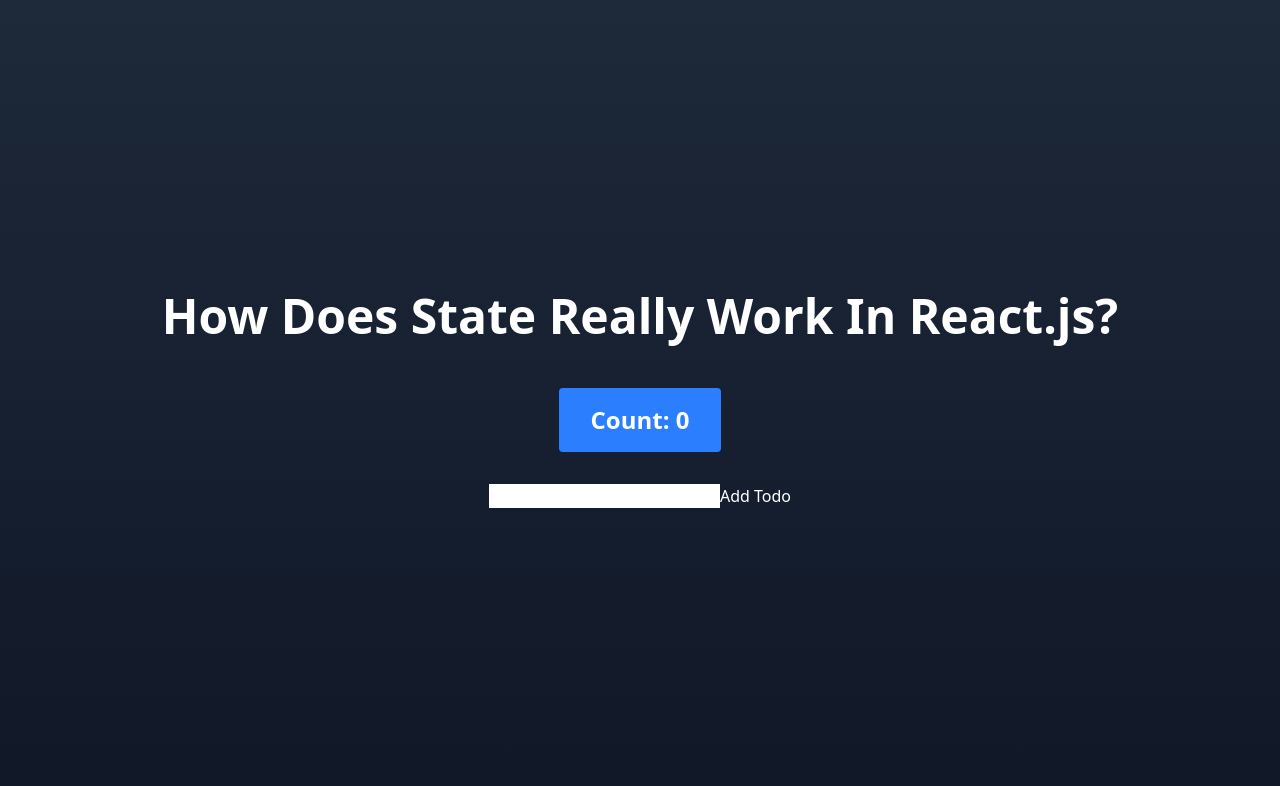
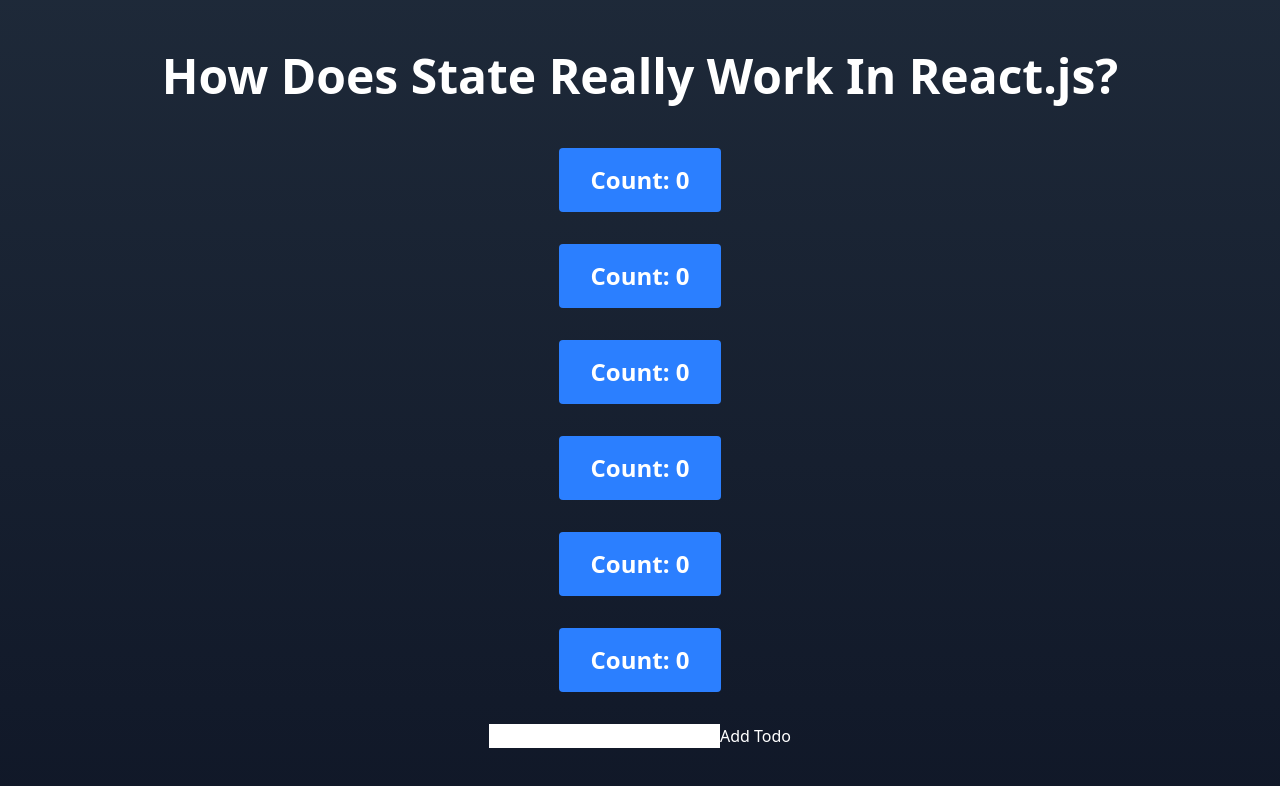
Before and after one commit to addcx1developer/essential-react-hooks-250822, a React (Vite) app: page / in a window 1280 px wide. Shown: the top 786 px of the page. Built offline with nearby package versions, Linux system fonts and the light colour scheme.

Commit message:
final use state component

```diff
--- a/src/components/ReactState.jsx
+++ b/src/components/ReactState.jsx
@@ -6,6 +6,11 @@
     <div className="min-h-screen bg-gradient-to-b from-gray-800 to-gray-900 text-white flex flex-col items-center justify-center p-8">
       <h1 className="text-5xl font-bold mb-12">How Does State Really Work In React.js?</h1>
       <CountComponent />
+      <CountComponent />
+      <CountComponent />
+      <CountComponent />
+      <CountComponent />
+      <CountComponent />
       <TodoComponent />
     </div>
   )
```
